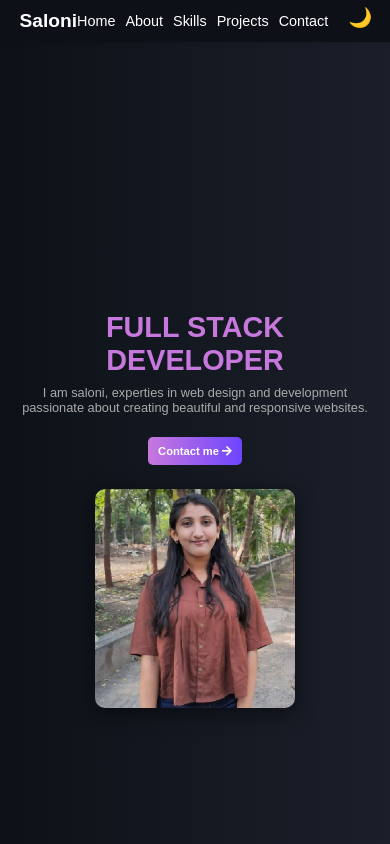
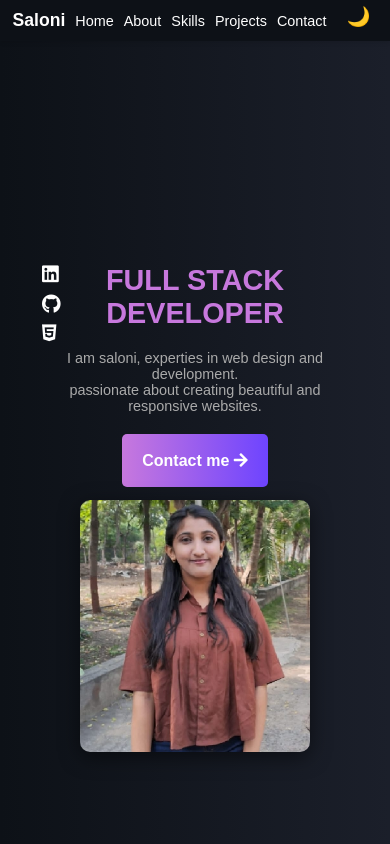
Before and after one commit to salonisancheti07/Portfolio, a plain HTML site: page index.html in a window 390 px wide. Shown: the top 844 px of the page. Drawn offline with Linux system fonts and the light colour scheme.

Commit message:
Initial commit

```diff
--- a/index.html
+++ b/index.html
@@ -44,7 +44,7 @@
         </div>
         <h1>FULL STACK<br>DEVELOPER</h1>
         <p>
-          I am saloni, experties in web design and development<br> passionate about creating beautiful and responsive websites.
+          I am saloni, experties in web design and development.<br> passionate about creating beautiful and responsive websites.
         </p>
         <br>
         <a href="#portfolio" class="cta-button" onclick="conatctme()">Contact me <i class="fas fa-arrow-right"></i></a>
--- a/style.css
+++ b/style.css
@@ -910,7 +910,8 @@ footer p:last-child {
   }
 
   .navbar .logo {
-    font-size: 1.2rem; /* Smaller logo size */
+    font-size: 1.1rem; /* Smaller logo size */
+    margin-left: -2%;
   }
 
   .navbar .nav-links {
@@ -1002,11 +1003,6 @@ footer p:last-child {
 
 /* General Styling for Smaller Screens */
 @media (max-width: 1024px) {
-  .hero {
-    flex-direction: column;
-    padding: 30px 5%;
-  }
-
   .hero-content {
     flex-direction: column;
     text-align: center;
@@ -1018,38 +1014,25 @@ footer p:last-child {
   }
 
   .hero-text p {
-    font-size: 1rem;
-    margin: 15px 0;
-  }
-
-  .cta-button {
-    font-size: 0.9rem;
-    padding: 12px 15px;
+    font-size: 1.1rem;
   }
 
   .hero-image img {
-    width: 400px;
+    width: 200px;
+  }
+
+  .social-icons {
+    margin-left: 1%;
   }
 }
 
-/* Styling for Tablets and Small Devices */
 @media (max-width: 768px) {
-  .hero {
-    padding: 20px 5%;
-  }
-
   .hero-text h1 {
     font-size: 2rem;
   }
 
   .hero-text p {
-    font-size: 0.9rem;
-    margin: 10px 0;
-  }
-
-  .cta-button {
-    font-size: 0.8rem;
-    padding: 10px 12px;
+    font-size: 1rem;
   }
 
   .hero-image img {
@@ -1057,27 +1040,24 @@ footer p:last-child {
   }
 }
 
-/* Styling for Mobile Phones */
 @media (max-width: 480px) {
   .hero-text h1 {
     font-size: 1.8rem;
   }
 
   .hero-text p {
-    font-size: 0.8rem;
-    margin: 8px 0;
-  }
-
-  .cta-button {
-    font-size: 0.7rem;
-    padding: 8px 10px;
+    font-size: 0.9rem;
   }
 
   .hero-image img {
-    width: 200px;
+    width: 230px;
+  }
+
+  .social-icons {
+    flex-direction: column;
+    gap: 10px;
   }
 }
-
 
 @media screen and (max-width: 768px) {
   .timeline-item::before {
```
